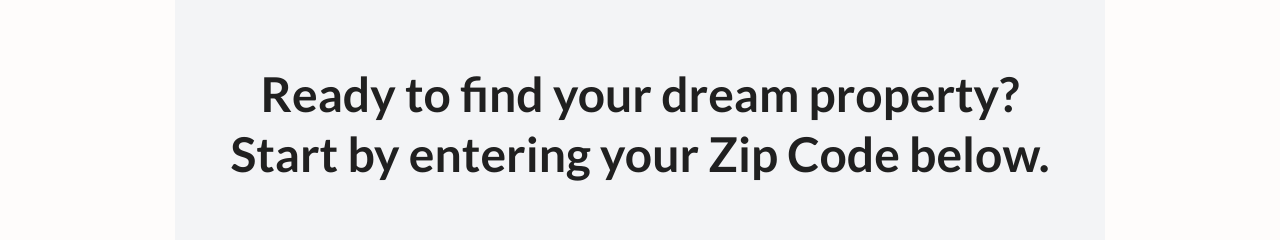
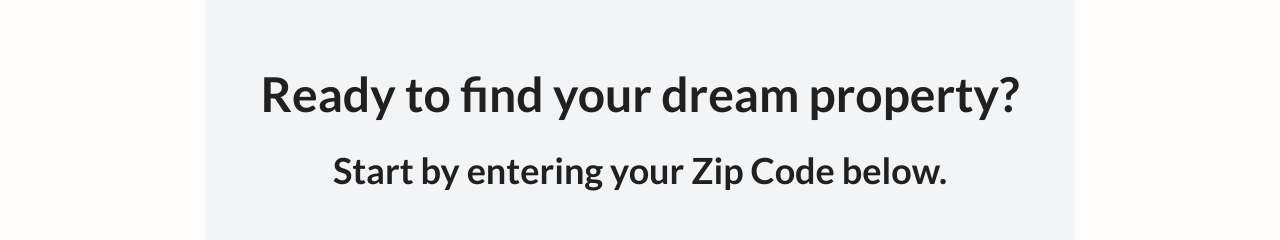
Before and after one commit to JTris1/CaliforniaAvenue, a Next.js app: page / in a window 1280 px wide. Shown: the part 206-446 px from the top of the page. Built offline with nearby package versions, Linux system fonts and the light colour scheme; no server answers.

Commit message:
Improved home styles (agian)

```diff
--- a/pages/index.js
+++ b/pages/index.js
@@ -35,9 +35,9 @@ export default function Home() {
       </Head>
       <main className={`flex flex-col sm:max-w-screen-sm md:max-w-screen-md lg:max-w-screen-lg xl:max-w-screen-xl 2xl:max-w-screen-2xl items-center p-16 ${lato.className}`}>
         <div className='p-14 w-full h-full rounded-xl bg-gray-100 flex flex-col items-center'>
-          <div className='flex flex-col items-center my-20'>
-            <h1 className='font-bold text-5xl mb-3'>Ready to find your dream property?</h1>
-            <h1 className='font-bold text-5xl'>Start by entering your Zip Code below.</h1>
+          <div className='flex flex-col items-center text-center my-20'>
+            <h1 className='font-bold text-5xl mb-8'>Ready to find your dream property?</h1>
+            <h1 className='font-bold text-4xl'>Start by entering your Zip Code below.</h1>
           </div>
           <div className='flex flex-col justify-center items-center w-2/5'>
             <form action="" method="get" className='w-full flex justify-center flex-col'
```
